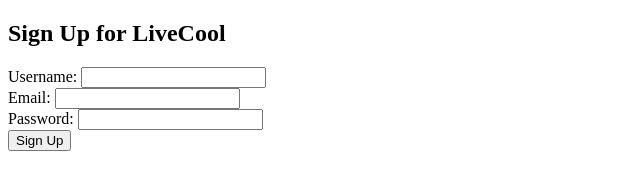
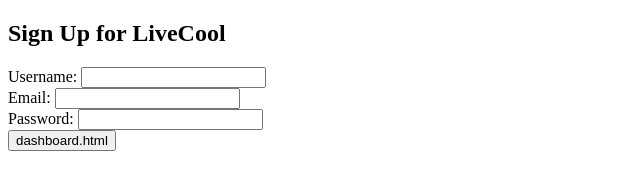
Before and after one commit to GettiApp/LiveCool, a plain HTML site: page signup.html in a window 1280 px wide. Shown: the whole page, without its empty margins (0-640 px from the left). Drawn offline with Linux system fonts and the light colour scheme.

Commit message:
Update signup.html for my-project GitHub Pages

```diff
--- a/signup.html
+++ b/signup.html
@@ -17,7 +17,7 @@
         <label for="password">Password:</label>
         <input type="password" id="password" name="password" required>
         <br>
-        <button type="submit">Sign Up</button>
+        <button type="submit">dashboard.html</button>
     </form>
 </body>
 </html>
```
